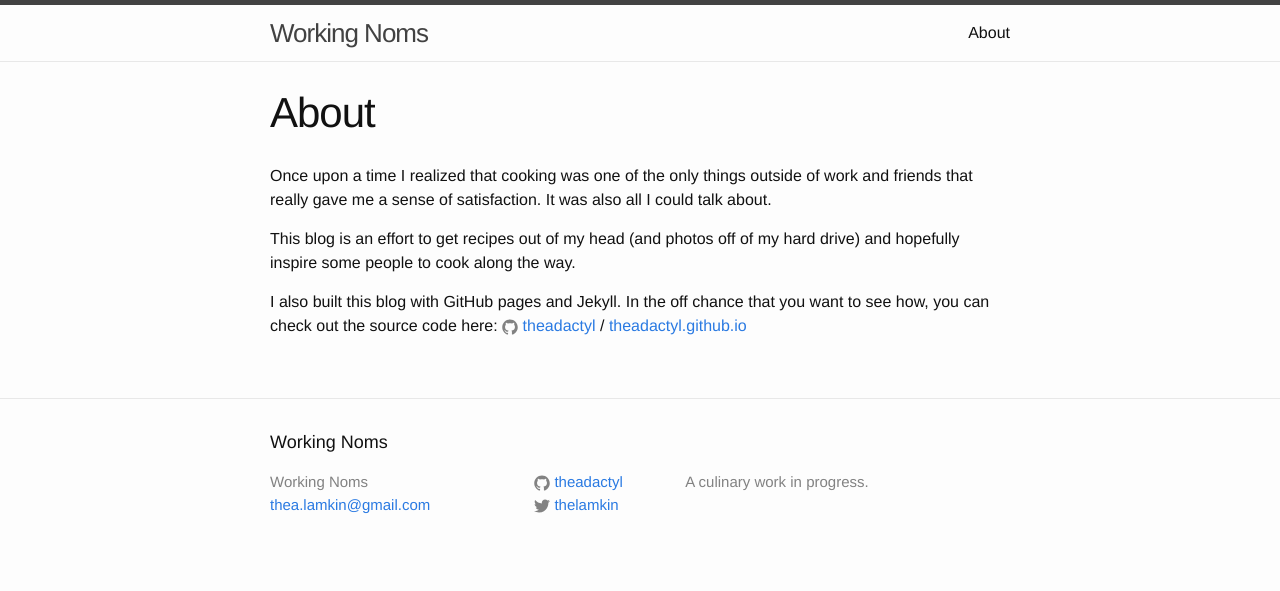
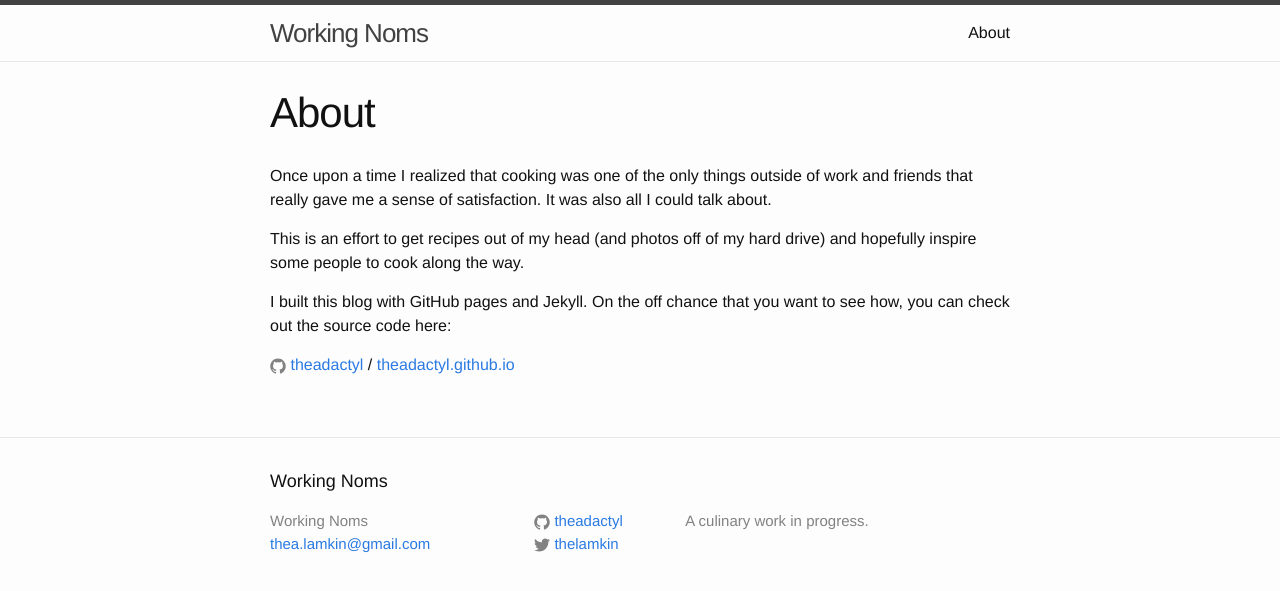
Before and after one commit to theadactyl/theadactyl.github.io, a Jekyll site: the page built from about.md, in a window 1280 px wide. Shown: the top 591 px of the page. Built offline with Jekyll 4.4.1, drawn with Linux system fonts in a browser that asks for light colours.

Commit message:
spelling fixes in about.md

```diff
--- a/about.md
+++ b/about.md
@@ -6,8 +6,9 @@ permalink: /about/
 
 Once upon a time I realized that cooking was one of the only things outside of work and friends that really gave me a sense of satisfaction. It was also all I could talk about.
 
-This blog is an effort to get recipes out of my head (and photos off of my hard drive) and hopefully inspire some people to cook along the way.
+This is an effort to get recipes out of my head (and photos off of my hard drive) and hopefully inspire some people to cook along the way.
 
-I also built this blog with GitHub pages and Jekyll. In the off chance that you want to see how, you can check out the source code here:
+I built this blog with GitHub pages and Jekyll. On the off chance that you want to see how, you can check out the source code here:
+
 {% include icon-github.html username="theadactyl" %} /
 [theadactyl.github.io](https://github.com/theadactyl/theadactyl.github.io)
```
